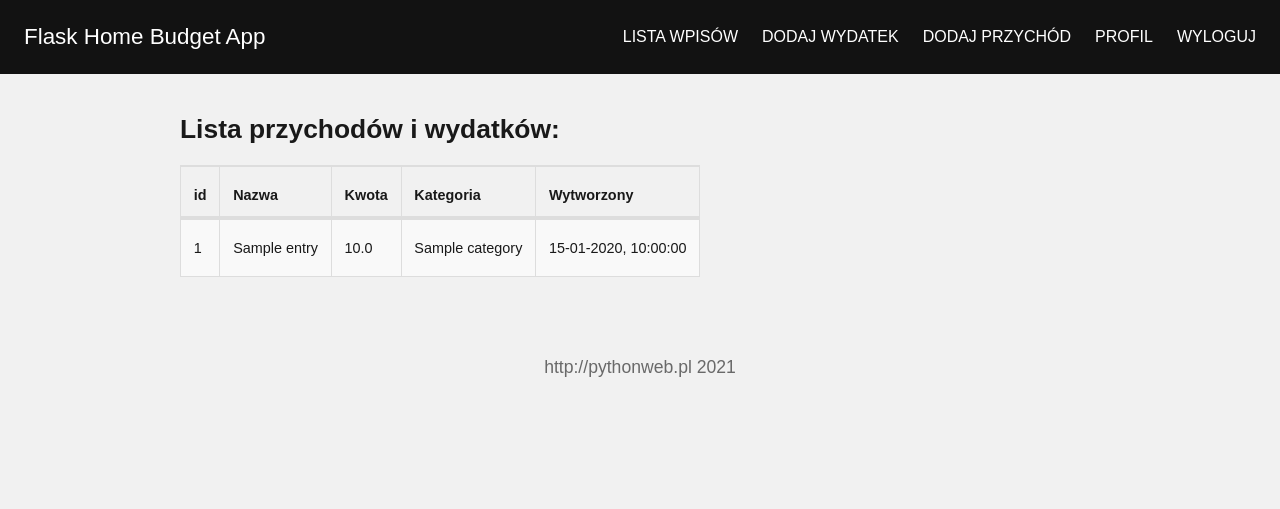
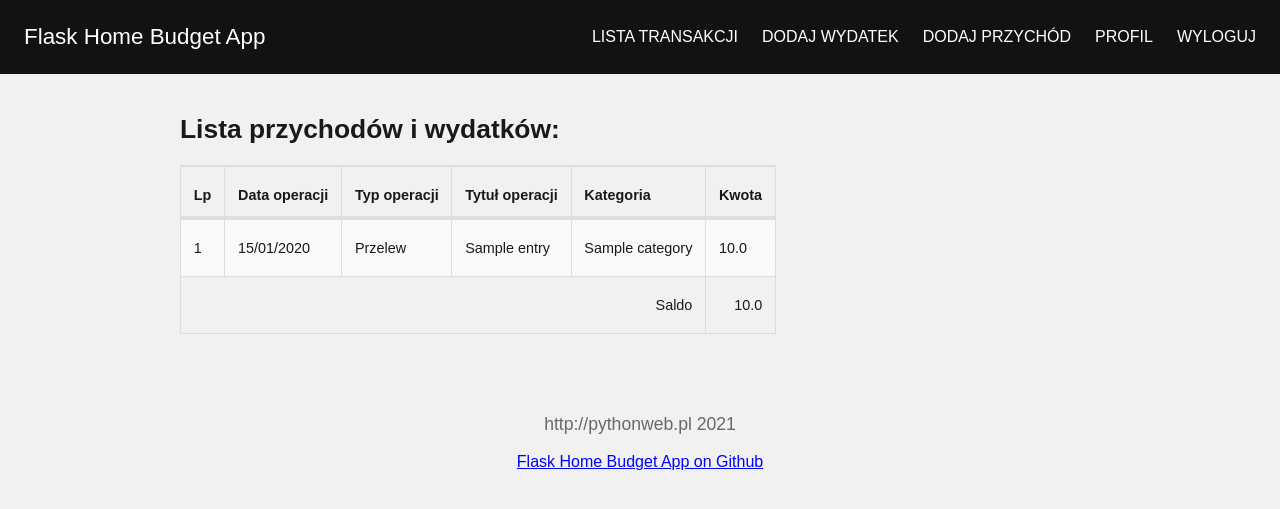
Before and after one commit to IrePro78/HomeBudgetFlask, a Flask app: page /list_entries in a window 1280 px wide. Shown: the top 509 px of the page. Run offline with Flask 2, Linux system fonts and the light colour scheme; a user stored in the database is signed in; tables that the repository leaves empty hold one stand-in row (values such as "Sample post"); parts of the project's set-up code (start-up, migrations or seed data) failed here and were passed over; some libraries are stand-ins or nearby versions.

Commit message:
add_function_to_views

```diff
--- a/project/mod_auth/routes.py
+++ b/project/mod_auth/routes.py
@@ -72,7 +72,7 @@ def process_password_reset_token(token):
         user = User.query.filter_by(email=email).first()
 
         if user is None:
-            flash('Invalid email address!', 'error')
+            flash('Adres email jest nieprawidłowy!', 'error')
             return redirect(url_for('users.login'))
         user.updated_on = datetime.now()
         user.set_password(form.password.data)
@@ -209,7 +209,6 @@ def delete_account():
    db.session.delete(user)
    db.session.commit()
 
-
    flash(f'Twoje konto zostało skasowane.', 'success')
    return redirect(url_for('users.login'))
 
--- a/project/mod_auth/templates/users/change_password.html
+++ b/project/mod_auth/templates/users/change_password.html
@@ -28,7 +28,7 @@
     </div>
 
     <div class="field">
-      <button type="submit">Submit</button>
+      <button type="submit">Zapisz</button>
     </div>
   </form>
 </div>
--- a/project/mod_auth/templates/users/login.html
+++ b/project/mod_auth/templates/users/login.html
@@ -37,7 +37,7 @@
       <button type="submit">Zaloguj</button>
     </div>
     <div class="forgot-password">
-        <p><em><a href="{{ url_for('users.password_reset_via_email') }}">Nie pamiętasz hasła?</a></em></p>
+        <p><em><small><a href="{{ url_for('users.password_reset_via_email') }}">Nie pamiętasz hasła?</a></small></em></p>
     </div>
   </form>
 </div>
--- a/project/mod_auth/templates/users/password_reset_via_email.html
+++ b/project/mod_auth/templates/users/password_reset_via_email.html
@@ -20,7 +20,7 @@
     </div>
 
     <div class="field">
-      <button type="submit">Submit</button>
+      <button type="submit">Wyślij</button>
     </div>
   </form>
 </div>
--- a/project/mod_auth/templates/users/register.html
+++ b/project/mod_auth/templates/users/register.html
@@ -52,7 +52,7 @@
 
 
     <div class="field">
-      <button type="submit">Rejestruj</button>
+      <button type="submit">Wyślij</button>
     </div>
   </form>
 </div>
--- a/project/mod_auth/templates/users/reset_password_with_token.html
+++ b/project/mod_auth/templates/users/reset_password_with_token.html
@@ -20,7 +20,7 @@
     </div>
 
     <div class="field">
-      <button type="submit">Submit</button>
+      <button type="submit">Wyślij</button>
     </div>
   </form>
 </div>
--- a/project/mod_auth/templates/users/user_profile.html
+++ b/project/mod_auth/templates/users/user_profile.html
@@ -13,8 +13,6 @@
   </div>
     <div class="card-body">
     <p>Użytkownik: {{ current_user.username }}</p>
-  </div>
-  <div class="card-body">
     <p>Email: {{ current_user.email }}</p>
   </div>
 </div>
--- a/project/mod_budget/routes.py
+++ b/project/mod_budget/routes.py
@@ -1,5 +1,7 @@
 from flask import render_template, request, redirect, url_for, flash, current_app
 from flask_login import login_required, current_user
+from sqlalchemy import func
+
 from . import budget_blueprint
 from models import Entry, Category
 from project import db
@@ -14,7 +16,8 @@ def index():
 @login_required
 def list_entries():
     all_entries = Entry.query.order_by(Entry.id).filter_by(user_id=current_user.id).all()
-    return render_template('budget/list_entries.html', entries=all_entries)
+    saldo = db.session.query(func.sum(Entry.amount)).scalar()
+    return render_template('budget/list_entries.html', entries=all_entries, saldo=saldo)
 
 
 @budget_blueprint.route('/add_cost', methods=['GET', 'POST'])
--- a/project/mod_budget/templates/budget/add_cost.html
+++ b/project/mod_budget/templates/budget/add_cost.html
@@ -6,11 +6,12 @@
 
 
 {% block content %}
+    <div class="form-wrap">
         <h1>Dodaj wydatek</h1>
         <form method="post">
             <input type="hidden" name="csrf_token" value="{{ csrf_token() }}"/>
             <div class="field">
-  <label for="costName">Nazwa:<em>*</em></label>
+                <label for="costName">Tytuł:<em>*</em></label>
                 <input type="text" id="costName" name="title" required/>
             </div>
 
@@ -23,7 +24,7 @@
             <div class="field">
 
                 <label for="costCategory">Kategoria:<em>*</em></label>
-  <input type="text" id="costCategory" name="category" required />
+                <input type="text" id="costCategory" name="category" required/>
             </div>
 
             <div class="field">
@@ -31,4 +32,5 @@
             </div>
 
         </form>
+    </div>
 {% endblock %}
--- a/project/mod_budget/templates/budget/add_income.html
+++ b/project/mod_budget/templates/budget/add_income.html
@@ -6,11 +6,12 @@
 
 
 {% block content %}
+<div class="form-wrap">
 <h1>Dodaj przychód</h1>
 <form method="post">
   <input type="hidden" name="csrf_token" value="{{ csrf_token() }}"/>
   <div class="field">
-  <label for="incomeName">Nazwa:<em>*</em></label>
+  <label for="incomeName">Tytuł:<em>*</em></label>
   <input type="text" id="incomeName" name="title" required/>
   </div>
 
@@ -31,4 +32,5 @@
   </div>
 
 </form>
+</div>
 {% endblock %}
--- a/project/mod_budget/templates/budget/list_entries.html
+++ b/project/mod_budget/templates/budget/list_entries.html
@@ -11,23 +11,31 @@
         <table class="entry-table">
             <!-- Table Header Row -->
             <tr>
-      <th>id</th>
-      <th>Nazwa</th>
+                <th>Lp</th>
+                <th>Data operacji</th>
+                <th>Typ operacji</th>
+                <th>Tytuł operacji</th>
+                <th>Kategoria</th>
                 <th>Kwota</th>
-      <th>Kategoria</th>
-      <th>Wytworzony</th>
+
+
             </tr>
 
             <!-- Table Elements (Rows) -->
             {% for entry in entries %}
                 <tr>
-        <td>{{ entry.id }}</td>
+                    <td>{{ loop.index }}</td>
+                    <td>{{ entry.created_at.strftime("%d/%m/%Y") }}</td>
+                    <td>Przelew</td>
                     <td>{{ entry.title }}</td>
+                    <td>{{ entry.category.name }}</td>
                     <td>{{ entry.amount }}</td>
-        <td>{{ entry.category.name}}</td>
-        <td>{{ entry.created_at.strftime("%d-%m-%Y, %H:%M:%S")}}</td>
                 </tr>
             {% endfor %}
+            <tr>
+                <td colspan="5" style="text-align:right">Saldo</td>
+                <td colspan="12" style="text-align:right">{{ saldo }}</td>
+            </tr>
         </table>
     </div>
 {% endblock %}
--- a/project/templates/base.html
+++ b/project/templates/base.html
@@ -30,13 +30,13 @@
     {% endblock %}
   </head>
 
-  <body>
+  <link>
     <header class="site-header">
       <nav class="nav">
         <a class="nav-link logo" href="{{ url_for('budget.index') }}">Flask Home Budget App</a>
         <ul class="nav-list">
           {% if current_user.is_authenticated %}
-            <li class="nav-item"><a class="nav-link" href="{{ url_for('budget.list_entries') }}">Lista Wpisów</a></li>
+            <li class="nav-item"><a class="nav-link" href="{{ url_for('budget.list_entries') }}">Lista transakcji</a></li>
             <li class="nav-item"><a class="nav-link" href="{{ url_for('budget.add_cost') }}">Dodaj wydatek</a></li>
             <li class="nav-item"><a class="nav-link" href="{{ url_for('budget.add_income') }}">Dodaj przychód</a></li>
             <li class="nav-item"><a class="nav-link" href="{{ url_for('users.user_profile') }}">Profil</a></li>
@@ -75,8 +75,11 @@
 
     <footer class="site-footer">
       <small>http://pythonweb.pl 2021</small>
-    </footer>
+      <br>
+      <br>
+      <a href="https://github.com/IrePro78/HomeBudgetFlask">Flask Home Budget App on Github</a>
 
+     </footer>
     {% block javascript %}
     {% endblock %}
 
```
Also changed, not shown: project/mod_auth/forms.py (+10 -10 lines). Lines whose indentation alone changed are shown as unchanged.
